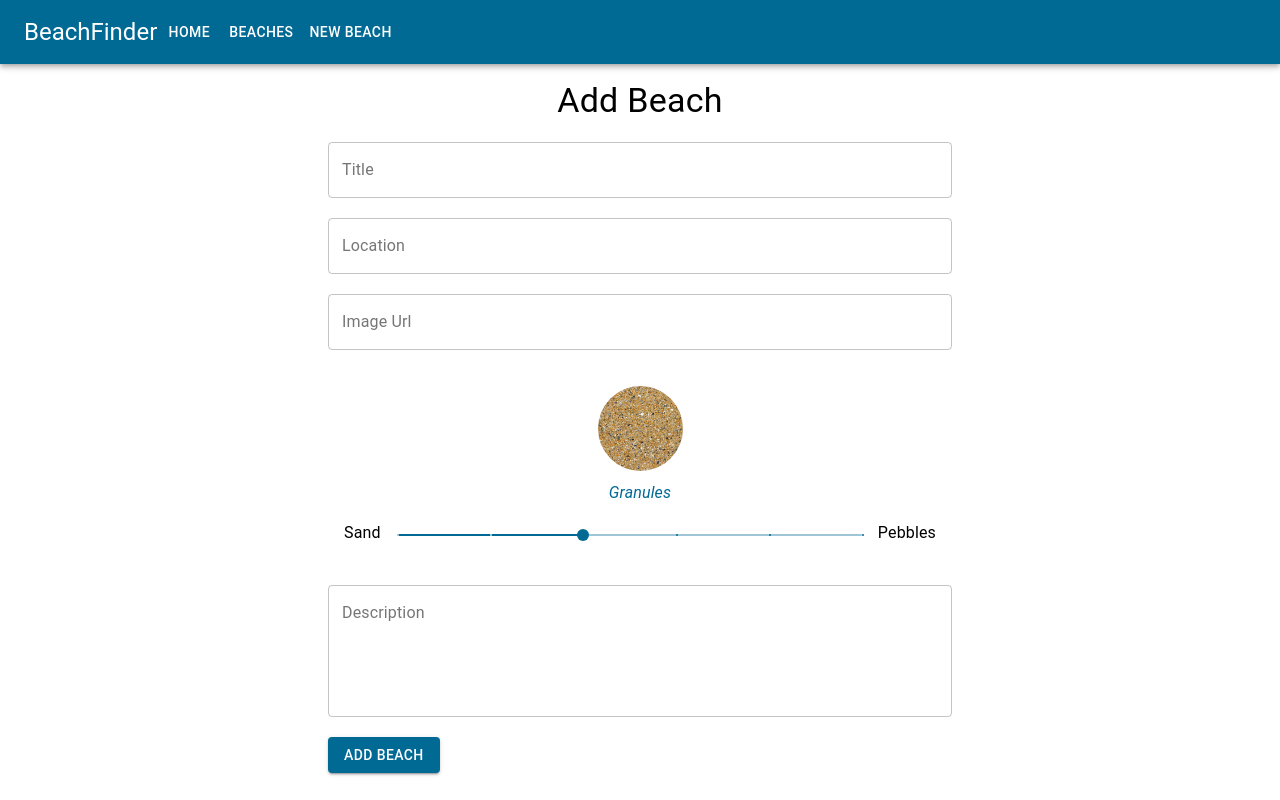
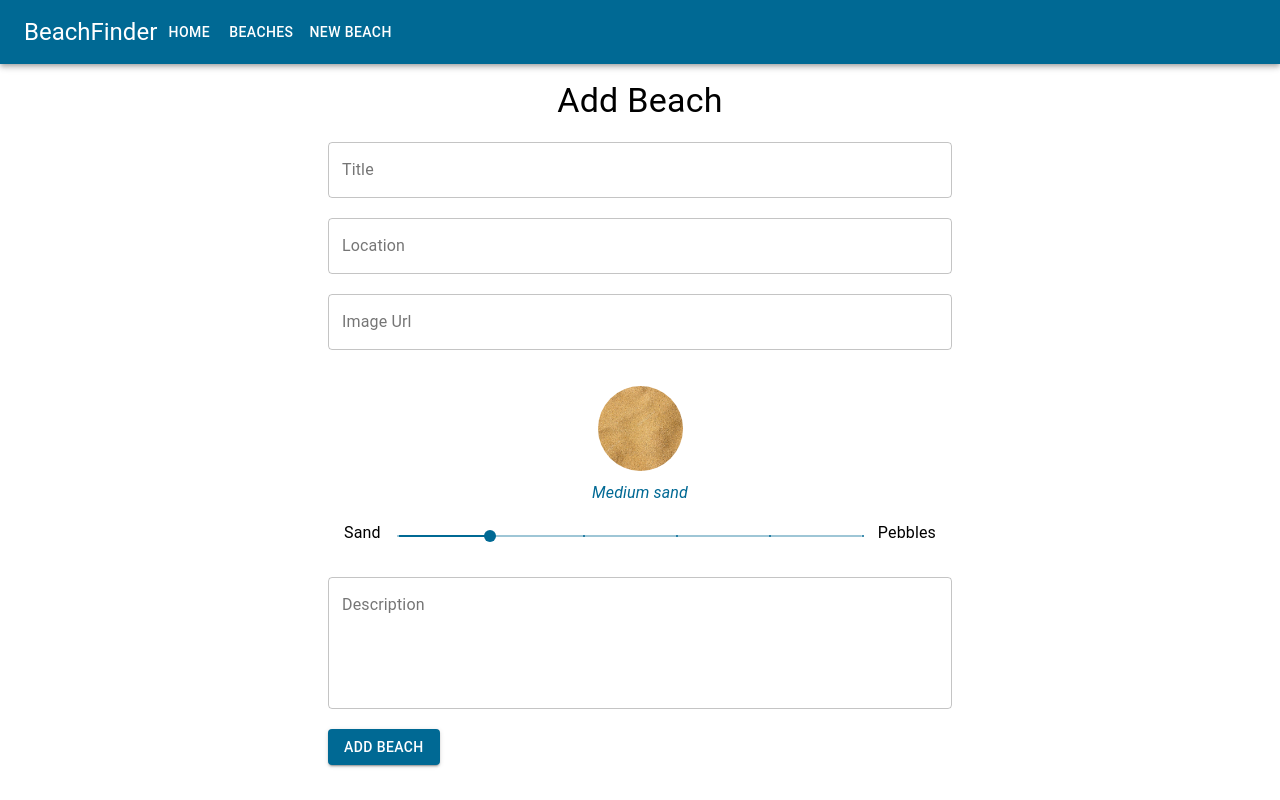
Before and after one commit to Stef-Lev/sand-or-pebbles, a React (Create React App) app in the folder frontend/: page /beaches/new in a window 1280 px wide. Built offline with nearby package versions, Linux system fonts and the light colour scheme.

Commit message:
fixed slider padding bug

```diff
--- a/frontend/src/components/SandSlider.js
+++ b/frontend/src/components/SandSlider.js
@@ -36,6 +36,7 @@ const StyledSlider = styled(Slider)`
     && {
         color: ${theme.primaryColor};
         font-size: 16px;
+        padding: 0;
     }
     .MuiSlider-markLabelActive {
         color: ${theme.primaryColor};
@@ -65,7 +66,7 @@ const Image = styled.img`
 
 const SandSlider = (props) => {
 
-    const [value, setValue] = React.useState(3);
+    const [value, setValue] = React.useState(2);
     const [image, setImage] = useState(props.current ? grainScale[props.current - 1] : grainScale[value - 1]);
 
     const handleSliderChange = (event, newValue) => {
```
